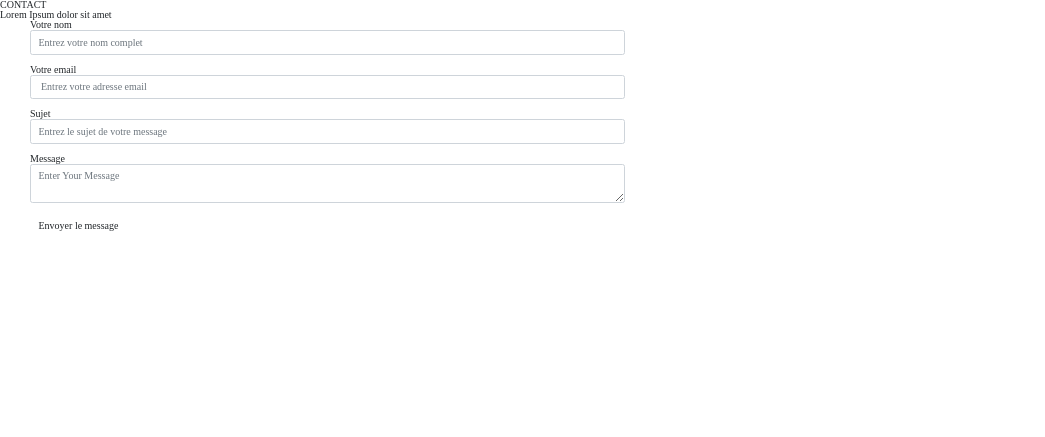
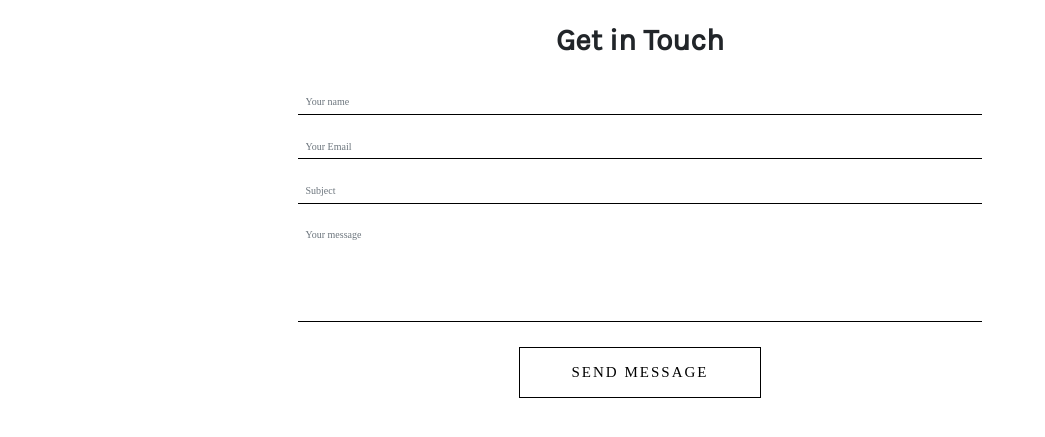
Before and after one commit to kvnbrnrd/Portfolio, a PHP site: page / in a window 1280 px wide. Shown: the top 437 px of the page, without its empty margins (0-1045 px from the left). Run offline with PHP 8.4, Linux system fonts and the light colour scheme; some libraries are stand-ins or nearby versions.

Commit message:
[func] -- Ajout formulaire de contact --

```diff
--- a/Assets/CSS/main.css
+++ b/Assets/CSS/main.css
@@ -89,7 +89,7 @@ table {
 		display: none;
 	}
 
-	.text-center
+	.home
 	{
 		position: relative;
 		max-width: 100vw;
@@ -211,8 +211,92 @@ table {
 	 margin-top: -20rem;
  }
 
+ /* ******************************* Fin Projet  ******************************************** */
 
+ #success-message {
+	opacity: 0;
+  }
 
+  .col-xs-12.col-sm-12.col-md-12.col-lg-12 {
+	padding: 0 20% 0 20%;
+  }
+
+  .margin-top-25 {
+	margin-top: 25px;
+  }
+
+  .form-title {
+	padding: 25px;
+	font-size: 30px;
+	font-weight: bolder;
+	font-family: 'karla', 'Times New Roman', Times, serif;
+  }
+
+  .form-group .form-control {
+	-webkit-box-shadow: none;
+	border-bottom: 1px;
+	border-style: none none solid none;
+	border-radius:0;
+	border-color: #000;
+  }
+
+  .form-group .form-control:focus {
+	  box-shadow: none;
+	border-width: 0 0 2px 0;
+	border-color: #000;
+
+  }
+
+  textarea {
+	resize: none;
+  }
+
+  .btn-mod.btn-large {
+	  height: auto;
+	  padding: 13px 52px;
+	  font-size: 15px;
+  }
+
+  .btn-mod.btn-border {
+	  color: #000000;
+	  border: 1px solid #000000;
+	  background: transparent;
+  }
+
+  .btn-mod, a.btn-mod {
+	  -webkit-box-sizing: border-box;
+	  -moz-box-sizing: border-box;
+	  box-sizing: border-box;
+	  padding: 4px 13px;
+	  color: #fff;
+	  background: rgba(34,34,34, .9);
+	  border: 1px solid transparent;
+	  font-size: 11px;
+	  font-weight: 400;
+	  text-transform: uppercase;
+	  text-decoration: none;
+	  letter-spacing: 2px;
+	  -webkit-border-radius: 0;
+	  -moz-border-radius: 0;
+	  border-radius: 0;
+	  -webkit-box-shadow: none;
+	  -moz-box-shadow: none;
+	  box-shadow: none;
+	  -webkit-transition: all 0.2s cubic-bezier(0.000, 0.000, 0.580, 1.000);
+	  -moz-transition: all 0.2s cubic-bezier(0.000, 0.000, 0.580, 1.000);
+	  -o-transition: all 0.2s cubic-bezier(0.000, 0.000, 0.580, 1.000);
+	  -ms-transition: all 0.2s cubic-bezier(0.000, 0.000, 0.580, 1.000);
+	  transition: all 0.2s cubic-bezier(0.000, 0.000, 0.580, 1.000);
+  }
+
+  .btn-mod.btn-border:hover, .btn-mod.btn-border:active, .btn-mod.btn-border:focus, .btn-mod.btn-border:active:focus {
+	  color: #fff;
+	  border-color: #000;
+	  background: #000;
+	  outline: none;
+  }
+
+/* ******************************* Fin Contact ******************************************** */
 
 /* ******************************* Fin Style ******************************************** */
 
--- a/Assets/JS/main.js
+++ b/Assets/JS/main.js
@@ -1,3 +1,61 @@
+function validateForm() {
+    var n = document.getElementById('name').value;
+    var e = document.getElementById('email').value;
+    var s = document.getElementById('subject').value;
+    var m = document.getElementById('message').value;
+    var onlyLetters =/^[a-zA-Z\s]*$/;
+    var onlyEmail = /^(([^<>()\[\]\\.,;:\s@"]+(\.[^<>()\[\]\\.,;:\s@"]+)*)|(".+"))@((\[[0-9]{1,3}\.[0-9]{1,3}\.[0-9]{1,3}\.[0-9]{1,3}])|(([a-zA-Z\-0-9]+\.)+[a-zA-Z]{2,}))$/;
+
+
+    if(n == "" || n == null){
+        document.getElementById('nameLabel').innerHTML = ('Please enter your name');
+        document.getElementById('name').style.borderColor = "red";
+        return false;
+    }
+
+
+    if (!n.match(onlyLetters)) {
+        document.getElementById('nameLabel').innerHTML = ('Please enter only letters');
+        document.getElementById('name').style.borderColor = "red";
+        return false;
+    }
+
+    if(e == "" || e == null ){
+          document.getElementById('emailLabel').innerHTML = ('Please enter your email');
+          document.getElementById('email').style.borderColor = "red";
+          return false;
+      }
+
+    if (!e.match(onlyEmail)) {
+        document.getElementById('emailLabel').innerHTML = ('Please enter a valid email address');
+        document.getElementById('email').style.borderColor = "red";
+        return false;
+    }
+
+    if(s == "" || s == null ){
+          document.getElementById('subjectLabel').innerHTML = ('Please enter your subject');
+          document.getElementById('subject').style.borderColor = "red";
+          return false;
+      }
+
+    if (!s.match(onlyLetters)) {
+        document.getElementById('subjectLabel').innerHTML = ('Please enter only letters');
+        document.getElementById('subject').style.borderColor = "red";
+        return false;
+    }
+
+    if(m == "" || m == null){
+        document.getElementById('messageLabel').innerHTML = ('Please enter your message');
+        document.getElementById('message').style.borderColor = "red";
+        return false;
+    }
+
+    else{
+          return true;
+      }
+
+}
+
 // let English = document.querySelectorAll('.en');
 // let French = document.querySelectorAll('.fr');
 // result;
--- a/Views/HomeView.php
+++ b/Views/HomeView.php
@@ -218,43 +218,52 @@
 
 
 <!-- ------------------------------- Début Contact -------------------------------- -->
-    <div id="PageContact">
-        <section id="contact">
-            <div class="section-content">
-                <h2 class="section-header">CONTACT</h2>
-                <h3>Lorem Ipsum dolor sit amet</h3>
+<div class="container">
+
+<div class="row">
+    <div class="col-xs-12 col-sm-12 col-md-12 col-lg-12 text-center">
+      <h2 class="form-title">Get in Touch</h2>
+    </div>
 </div>
 
-            <form>
-                <div class="container-fluid">
-                    <div class="col-md-6">
+<div class="row">
+
+    <div class="col-xs-12 col-sm-12 col-md-12 col-lg-12">
+
+        <form id="contact-form" name="myForm" class="form" action="#" onsubmit="return validateForm()" method="POST" role="form">
+
             <div class="form-group">
-                            <label for="NomExpediteur">Votre nom</label>
-                            <input type="text" class="form-control" id="InputNom" placeholder="Entrez votre nom complet">
+                <label class="form-label" id="nameLabel" for="name"></label>
+                <input type="text" class="form-control" id="name" name="name" placeholder="Your name" tabindex="1">
             </div>
+
             <div class="form-group">
-                            <label for="EmailExpediteur">Votre email</label>
-                            <input type="email" class="form-control" id="InputEmail" placeholder=" Entrez votre adresse email">
+                <label class="form-label" id="emailLabel" for="email"></label>
+                <input type="email" class="form-control" id="email" name="email" placeholder="Your Email" tabindex="2">
             </div>
+
             <div class="form-group">
-                            <label for="SujetMessage">Sujet</label>
-                            <input type="tel" class="form-control" id="InputSujet" placeholder="Entrez le sujet de votre message">
+                <label class="form-label" id="subjectLabel" for="sublect"></label>
+                <input type="text" class="form-control" id="subject" name="subject" placeholder="Subject" tabindex="3">
             </div>
+
+            <div class="form-group">
+                <label class="form-label" id="messageLabel" for="message"></label>
+                <textarea rows="6" cols="60" name="message" class="form-control" id="message" placeholder="Your message" tabindex="4"></textarea>
             </div>
-                    <div class="col-md-6">
-                        <div class="form-group">
-                            <label for ="Message">Message</label>
-                            <textarea  class="form-control" id="description" placeholder="Enter Your Message"></textarea>
+
+            <div class="text-center margin-top-25">
+                <button type="submit" class="btn btn-mod btn-border btn-large">Send Message</button>
             </div>
-                        <div>
-                            <button type="button" class="btn btn-default submit">Envoyer le message</button>
-                        </div>
-                    </div>
-                </div>
-            </form>
 
-        </section>
-    </div>
+        </form><!-- End form -->
+
+    </div><!-- End col -->
+
+</div><!-- End row -->
+
+</div><!-- End container -->
+
 
 
 <!-- ------------------------------- Fin Contact -------------------------------- -->
```
Lines whose indentation alone changed are shown as unchanged.
